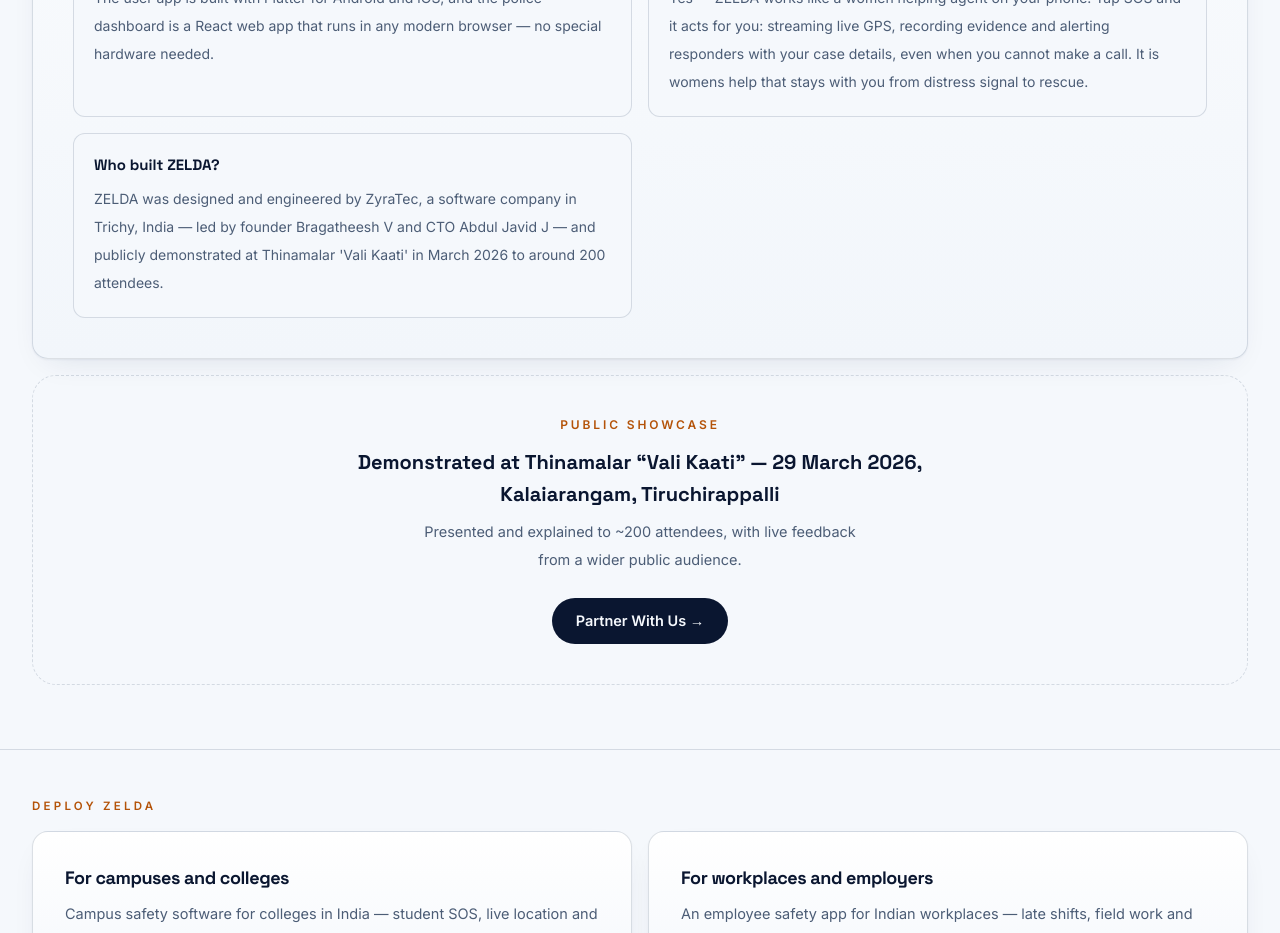
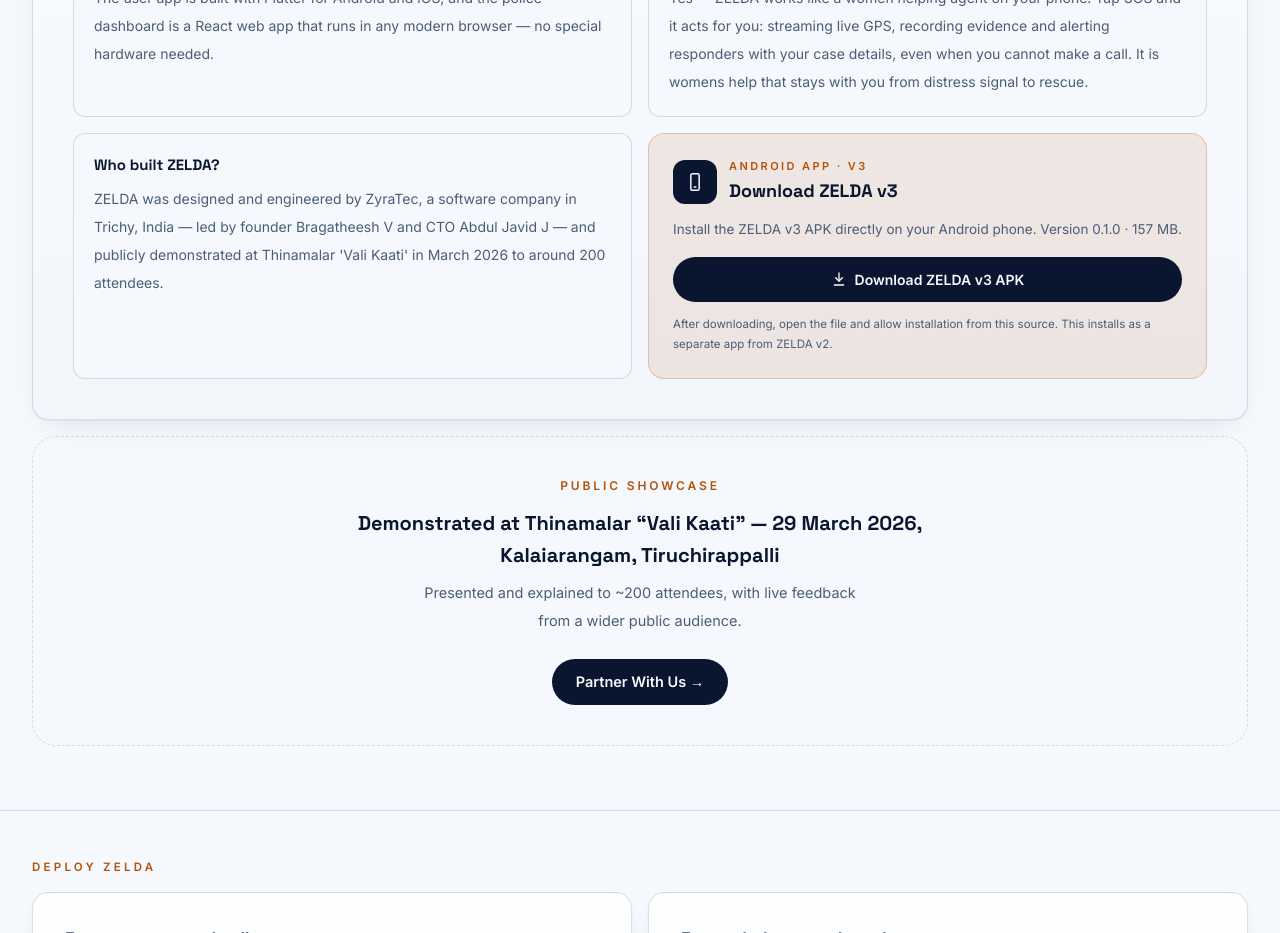
Before and after one commit to jahabarjavith111-oss/Zyra-technologies-, a Next.js app: page /products in a window 1280 px wide. Shown: the part 2500-3433 px from the top of the page. Built offline with nearby package versions, Linux system fonts and the light colour scheme; no server answers.

Commit message:
feat: add ZELDA v3 APK download to products page

```diff
--- a/app/products/page.tsx
+++ b/app/products/page.tsx
@@ -27,6 +27,9 @@ export const metadata = {
 
 const APK_URL =
   "https://github.com/jahabarjavith111-oss/Zyra-technologies-/releases/download/zelda-android-v0.1.0/ZELDA-v0.1.0.apk";
+
+const APK_V3_URL =
+  "https://github.com/jahabarjavith111-oss/Zyra-technologies-/releases/download/zelda-android-v3-0.1.0/ZELDA-v3-0.1.0.apk";
 
 const WORKFLOW = [
   ["SOS activated", "User triggers SOS in the mobile app when in danger."],
@@ -269,6 +272,69 @@ export default function ProductsPage() {
                     <p className="mt-2 text-[14px] leading-7 text-muted">{a}</p>
                   </div>
                 ))}
+
+                <div
+                  id="download-v3"
+                  className="scroll-mt-24 rounded-2xl border border-accent/25 bg-accent-soft p-6 lg:col-start-2"
+                >
+                  <div className="flex items-center gap-3">
+                    <span
+                      className="grid h-11 w-11 shrink-0 place-items-center rounded-xl bg-ink text-paper"
+                      aria-hidden="true"
+                    >
+                      <svg
+                        viewBox="0 0 24 24"
+                        className="h-5 w-5"
+                        fill="none"
+                        stroke="currentColor"
+                        strokeWidth={1.8}
+                        strokeLinecap="round"
+                        strokeLinejoin="round"
+                      >
+                        <rect x="7" y="2" width="10" height="20" rx="2" />
+                        <path d="M11 18h2" />
+                      </svg>
+                    </span>
+                    <div>
+                      <div className="text-[11px] font-semibold tracking-[0.22em] text-accent">
+                        ANDROID APP · V3
+                      </div>
+                      <div className="mt-0.5 font-display text-lg font-bold">
+                        Download ZELDA v3
+                      </div>
+                    </div>
+                  </div>
+                  <p className="mt-3 text-[13.5px] leading-6 text-muted">
+                    Install the ZELDA v3 APK directly on your Android phone.
+                    Version 0.1.0 · 157 MB.
+                  </p>
+                  <a
+                    href={APK_V3_URL}
+                    download="ZELDA-v3-0.1.0.apk"
+                    type="application/vnd.android.package-archive"
+                    className="mt-4 flex w-full items-center justify-center gap-2 rounded-full bg-ink px-5 py-3 text-[14px] font-semibold text-paper transition-colors hover:bg-accent focus-visible:outline-2 focus-visible:outline-offset-2 focus-visible:outline-accent"
+                  >
+                    <svg
+                      viewBox="0 0 24 24"
+                      className="h-4 w-4"
+                      fill="none"
+                      stroke="currentColor"
+                      strokeWidth={2}
+                      strokeLinecap="round"
+                      strokeLinejoin="round"
+                      aria-hidden="true"
+                    >
+                      <path d="M12 3v12" />
+                      <path d="m7 10 5 5 5-5" />
+                      <path d="M5 21h14" />
+                    </svg>
+                    Download ZELDA v3 APK
+                  </a>
+                  <p className="mt-3 text-[11.5px] leading-5 text-muted">
+                    After downloading, open the file and allow installation from
+                    this source. This installs as a separate app from ZELDA v2.
+                  </p>
+                </div>
               </div>
             </div>
           </Reveal>
```
